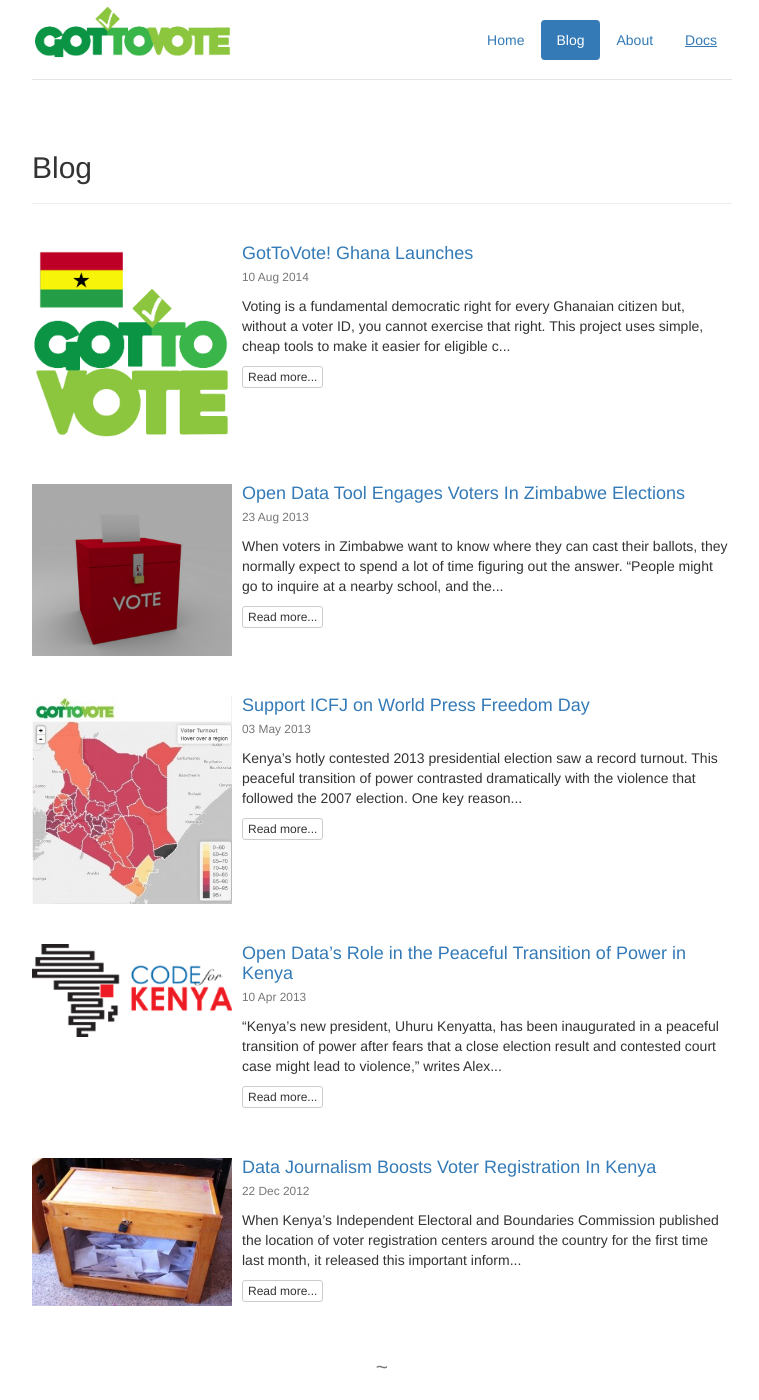
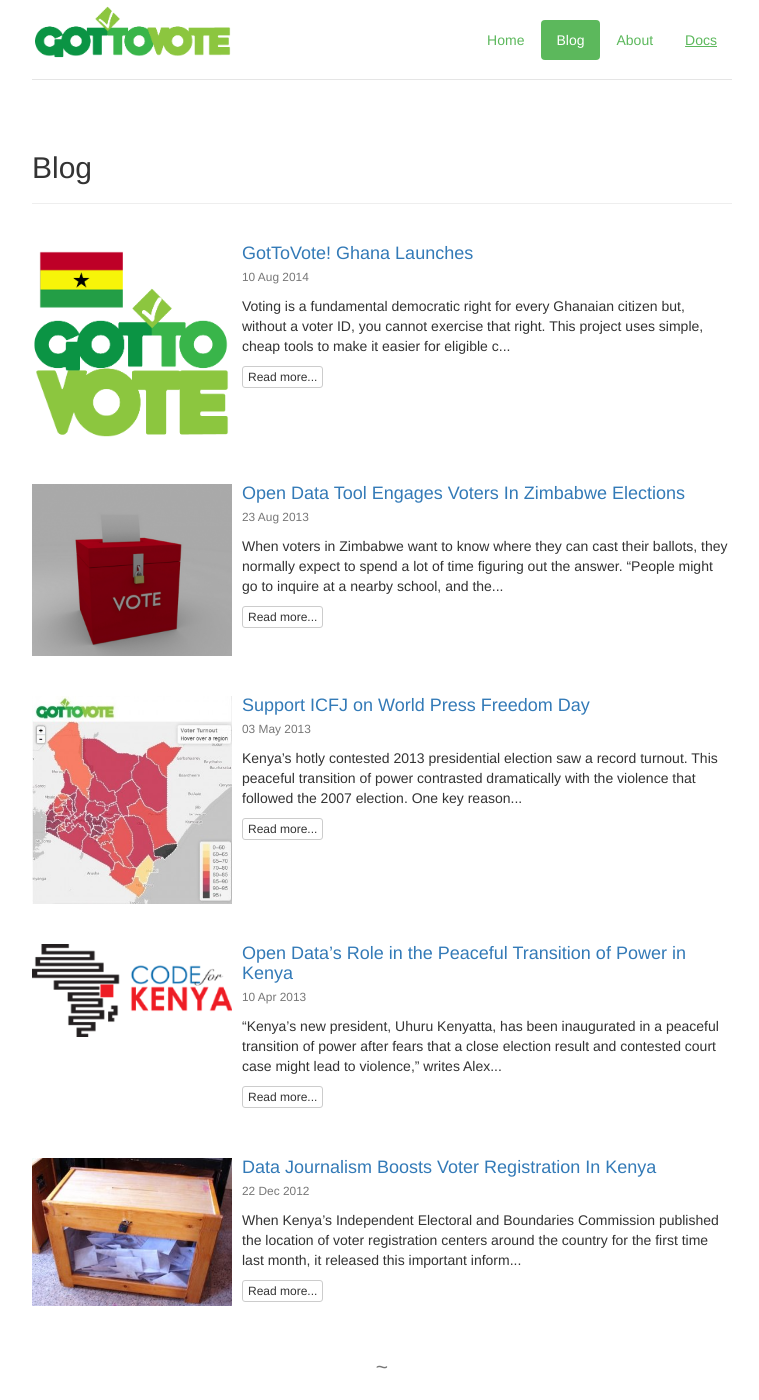
Before and after one commit to CodeForAfrica/GotToVote.cc, a Jekyll site: the page built from blog.html, in a window 1280 px wide and 1400 px high. Shown: the whole window, without its empty margins (258-1017 px from the left). Built offline with Jekyll 4.4.1, drawn with Linux system fonts in a browser that asks for light colours; nearby versions of some CDN libraries; Markdown is read by kramdown in place of the engine named in the settings; comment, search, counter and statistics services are not loaded.

Commit message:
Update style.css

```diff
--- a/css/style.css
+++ b/css/style.css
@@ -109,6 +109,27 @@
     z-index: 9999;
 }
 
+.header .nav-pills  > li > a {
+    color: #5cb85c;
+    border-color: #4cae4c;
+}
+    .header .nav-pills  > li > a :hover, .header .nav-pills  > li > a :focus {
+        background-color: #449d44;
+        border-color: #398439 !important;
+        color: #fff;
+    }
+
+    .header .nav-pills  > li.active > a {
+        background-color: #5cb85c;
+        border-color: #4cae4c;
+        color: #fff;
+    }
+    .header .nav-pills  > li.active > a :hover, .header .nav-pills  > li.active > a :focus {
+        background-color: #449d44;
+        border-color: #398439 !important;
+        color: #fff;
+    }
+
 
 
 /*======================      Home Page      ======================*/
```
Lines whose indentation alone changed are shown as unchanged.
